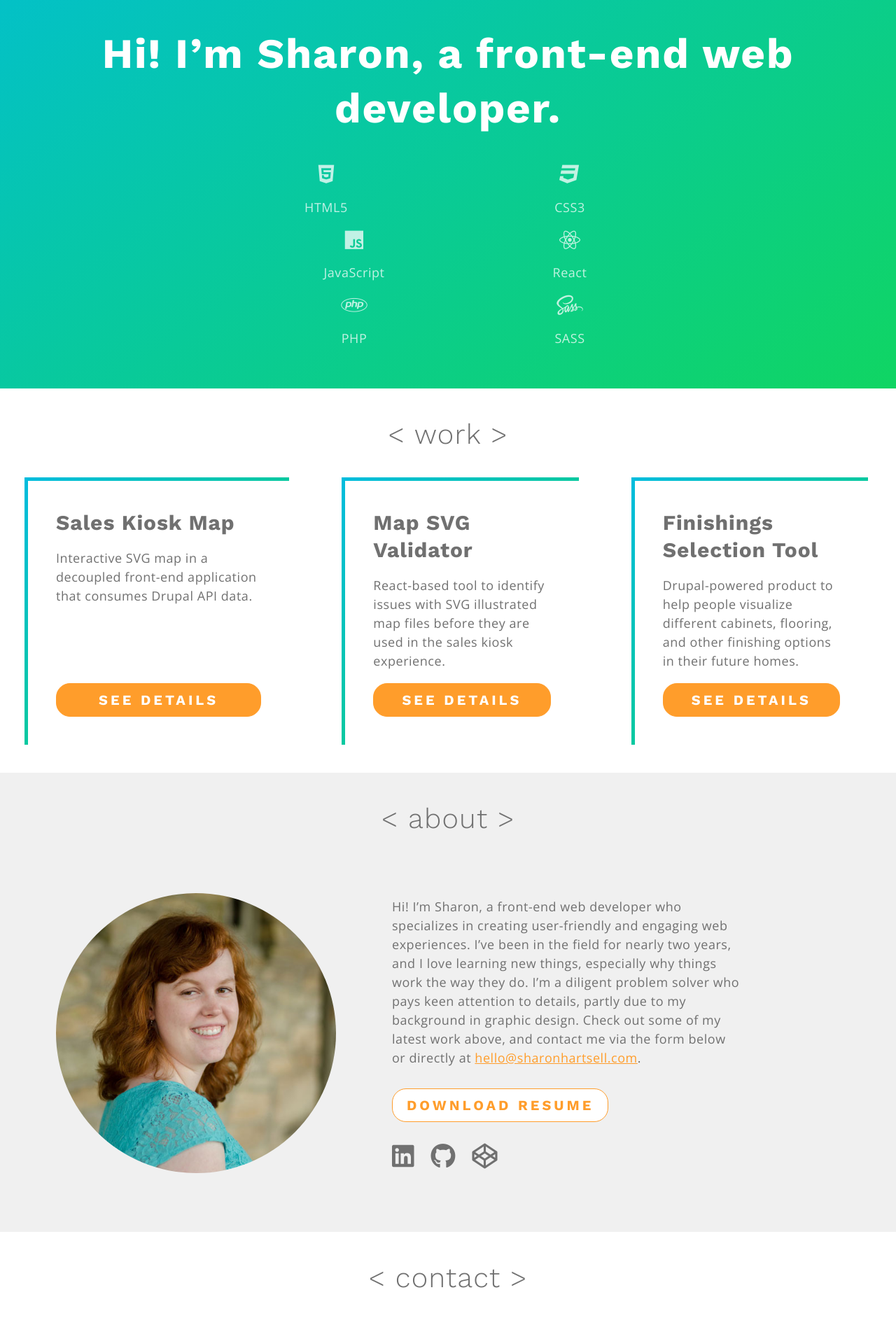
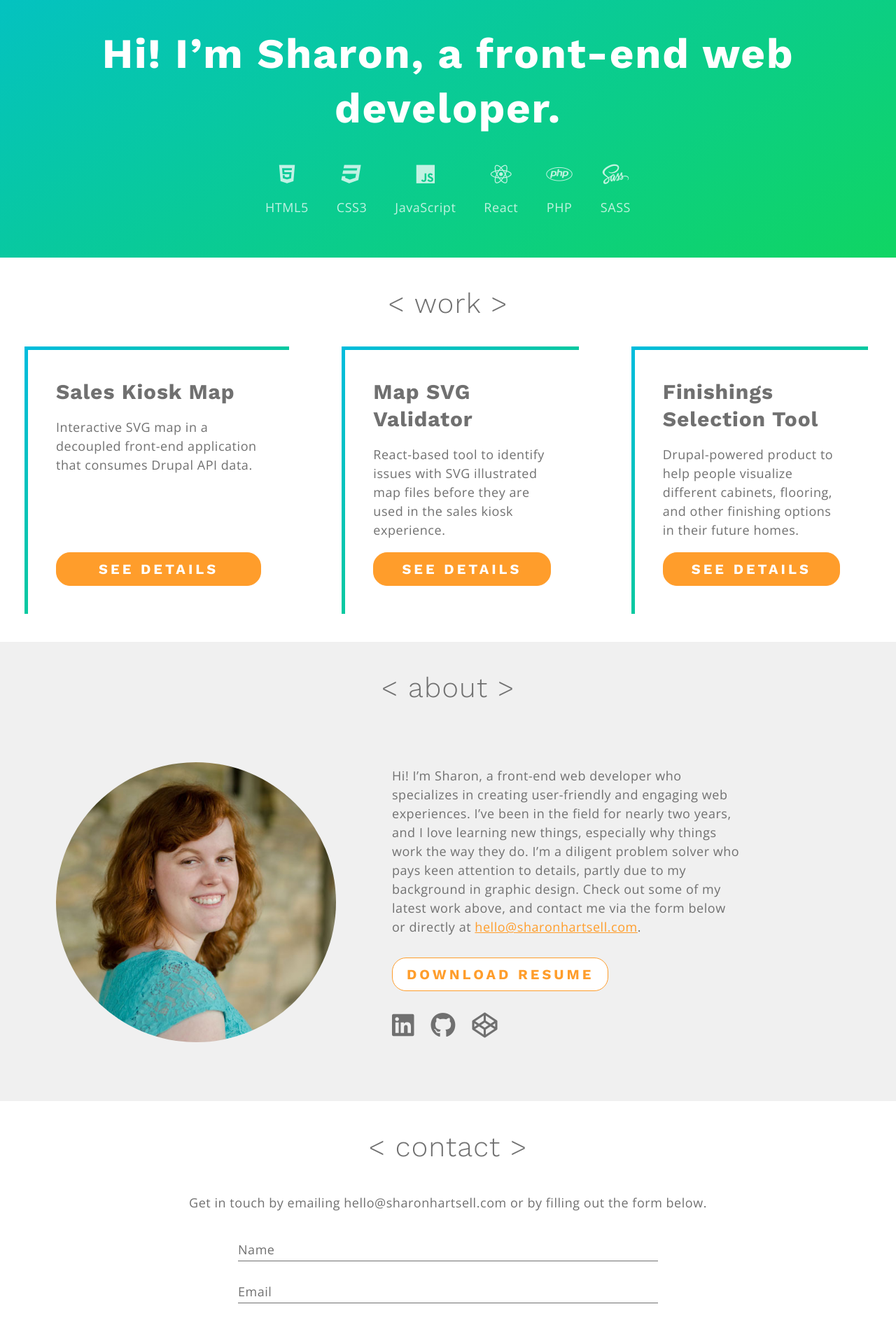
Before and after one commit to SharonHartsell/portfolio-site, a PHP site: page /index.php in a window 1280 px wide. Shown: the part 342-2235 px from the top of the page at 70% size. Run offline with PHP 8.4, Linux system fonts and the light colour scheme; some libraries are stand-ins or nearby versions.

Commit message:
style(nav): adjust for mobile

```diff
--- a/css/styles.css
+++ b/css/styles.css
@@ -211,35 +211,56 @@ a {
   background-image: -moz-linear-gradient(top, rgba(0, 188, 222, 0.8), rgba(16, 213, 99, 0.8));
   background-image: -webkit-linear-gradient(top, rgba(0, 188, 222, 0.8), rgba(16, 213, 99, 0.8));
   background-image: linear-gradient(to bottom right, rgba(0, 188, 222, 0.8), rgba(16, 213, 99, 0.8));
+  padding: 20px;
+}
+@media all and (min-width: 768px) {
+  /* line 29, ../scss/_nav.scss */
+  .nav_list {
     padding: 40px;
   }
+}
 
-/* line 44, ../scss/_nav.scss */
+/* line 48, ../scss/_nav.scss */
 .nav_listItem {
   list-style-type: none;
 }
 
-/* line 48, ../scss/_nav.scss */
+/* line 52, ../scss/_nav.scss */
 .nav_link {
-  font: 300 100px/1 "Work Sans", Helvetica, sans-serif;
+  font-weight: 300;
+  font-size: 80px;
+  line-height: 1.0;
+  font-family: "Work Sans", Helvetica, sans-serif;
   letter-spacing: 0.03em;
   color: white;
   text-decoration: none;
 }
-/* line 54, ../scss/_nav.scss */
+@media all and (min-width: 768px) {
+  /* line 52, ../scss/_nav.scss */
+  .nav_link {
+    font-size: 100px;
+  }
+}
+@media all and (min-width: 768px) {
+  /* line 65, ../scss/_nav.scss */
   .nav_link:before, .nav_link:after {
     opacity: 0;
     transition: opacity 0.25s;
   }
-/* line 60, ../scss/_nav.scss */
+}
+@media all and (min-width: 768px) {
+  /* line 73, ../scss/_nav.scss */
   .nav_link:before {
     content: '< ';
   }
-/* line 64, ../scss/_nav.scss */
+}
+@media all and (min-width: 768px) {
+  /* line 79, ../scss/_nav.scss */
   .nav_link:after {
     content: ' >';
   }
-/* line 69, ../scss/_nav.scss */
+}
+/* line 86, ../scss/_nav.scss */
 .nav_link:hover:before, .nav_link:hover:after {
   opacity: 1;
 }
@@ -305,19 +326,26 @@ a {
   opacity: 0.75;
 }
 @media all and (min-width: 768px) {
-  /* line 43, ../scss/_intro.scss */
+  /* line 37, ../scss/_intro.scss */
+  .intro_techListItem {
+    -webkit-flex-basis: auto;
+    flex-basis: auto;
+  }
+}
+@media all and (min-width: 768px) {
+  /* line 47, ../scss/_intro.scss */
   .intro_techListItem + .intro_techListItem {
     margin-left: 40px;
   }
 }
 
-/* line 50, ../scss/_intro.scss */
+/* line 54, ../scss/_intro.scss */
 .intro_techIcon {
   font-size: 30px;
   color: white;
 }
 
-/* line 55, ../scss/_intro.scss */
+/* line 59, ../scss/_intro.scss */
 .intro_techName {
   color: white;
 }
--- a/scss/_intro.scss
+++ b/scss/_intro.scss
@@ -40,6 +40,10 @@
 
       opacity: 0.75;
 
+      @include tablet {
+        @include flex-basis(auto);
+      }
+
       & + & {
         @include tablet {
           margin-left: 40px;
--- a/scss/_nav.scss
+++ b/scss/_nav.scss
@@ -38,7 +38,11 @@
     justify-content: space-around;
     margin: 0;
     @include background-image(linear-gradient(to bottom right, rgba($gradientStart, 0.8), rgba($gradientEnd, 0.8)));
-    padding: 40px;
+    padding: 20px;
+
+    @include tablet {
+      padding: 40px;
+    }
   }
 
     .nav_listItem {
@@ -46,23 +50,36 @@
     }
 
     .nav_link {
-      font: 300 100px/1.0 $sansTitle;
+      font-weight: 300;
+      font-size: 80px;
+      line-height: 1.0;
+      font-family: $sansTitle;
       letter-spacing: 0.03em;
       color: white;
       text-decoration: none;
 
+      @include tablet {
+        font-size: 100px;
+      }
+
       &:before,
       &:after {
-        opacity: 0;
-        transition: opacity 0.25s;
+        @include tablet {
+          opacity: 0;
+          transition: opacity 0.25s;
+        }
       }
 
       &:before {
-        content: '< ';
+        @include tablet {
+          content: '< ';
+        }
       }
 
       &:after {
-        content: ' >';
+        @include tablet {
+          content: ' >';
+        }
       }
 
       &:hover {
```
Lines whose indentation alone changed are shown as unchanged.
